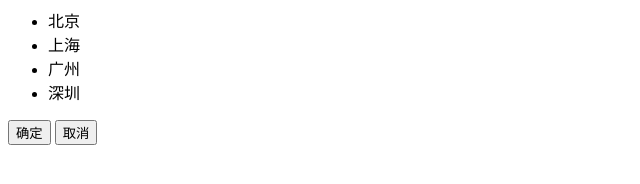
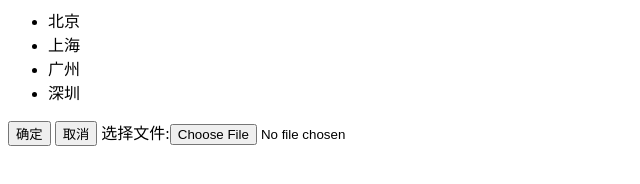
Before and after one commit to tjx12345/test1100, a plain HTML site: page index.html in a window 1280 px wide. Shown: the whole page, without its empty margins (0-640 px from the left). Drawn offline with Linux system fonts and the light colour scheme.

Commit message:
添加选择文件功能在function3分支

```diff
--- a/index.html
+++ b/index.html
@@ -16,5 +16,7 @@
   <!--准备提交功能2-->
   <button type="button" name="button">确定</button>
   <button type="button" name="button">取消</button>
+  <!--功能3-->
+  选择文件:<input type="file" name="name" value="">
 </body>
 </html>
```
